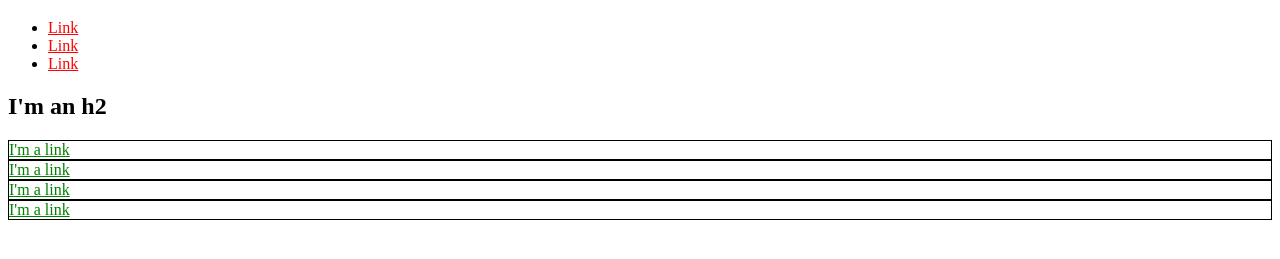
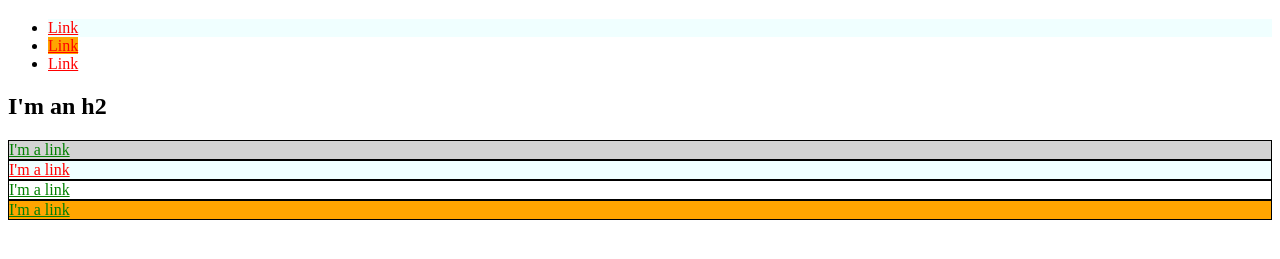
Before and after one commit to dkolbuc/dkolbuc.github.io, a plain HTML site: page index.html in a window 1280 px wide. Shown: the part 61-320 px from the top of the page. Drawn offline with Linux system fonts and the light colour scheme.

Commit message:
Change few styles in css

```diff
--- a/index.html
+++ b/index.html
@@ -6,34 +6,54 @@
     </title>
     <meta charset="utf-8">
     <style>
-
+      div {
+        border: 1px solid black;
+      }
+      a {
+        color: red;
+      }
+      #exec-bio {
+        background-color: lightgray;
+      }
+      .bio-box {
+        border: 1px solid black;
+      }
+      .bio-box a {
+        color: green;
+      }
+      #orange-bg {
+        background-color: orange;
+      }
+      .azure-bg {
+        background-color: azure;
+      }
     </style>
   </head>
   <body>
     <h1>I'm an h1</h1>
     <ul>
-      <li>
-        <a href="https://example.com" style="color:red;">Link</a>
+      <li class="azure-bg">
+        <a href="https://example.com" >Link</a>
       </li>
       <li>
-       <a href="https://example.com" style="color: red;">Link</a>
+       <a id="orange-bg" href="https://example.com">Link</a>
       </li>
       <li>
-        <a href="https://example.com" style="color: red;">Link</a>
+        <a href="https://example.com">Link</a>
       </li>
     </ul>
     <h2>I'm an h2</h2>
-    <div style="border: 1px solid black;">
-      <a href="https://example.com" style="color: green;">I'm a link</a>
+    <div id="exec-bio" class="bio-box">
+      <a href="https://example.com">I'm a link</a>
     </div>
-    <div style="border: 1px solid black;">
-      <a href="https://example.com" style="color:green;">I'm a link</a>
+    <div class="azure-bg">
+      <a href="https://example.com">I'm a link</a>
     </div>
-    <div style="border: 1px solid black;">
-      <a href="https://example.com" style="color:green;">I'm a link</a>
+    <div class="bio-box">
+      <a href="https://example.com">I'm a link</a>
     </div>
-    <div style="border: 1px solid black;">
-      <a href="https://example.com" style="color: green;">I'm a link</a>
+    <div id="orange-bg" class="bio-box">
+      <a href="https://example.com">I'm a link</a>
     </div>
   </body>
 </html>
```
